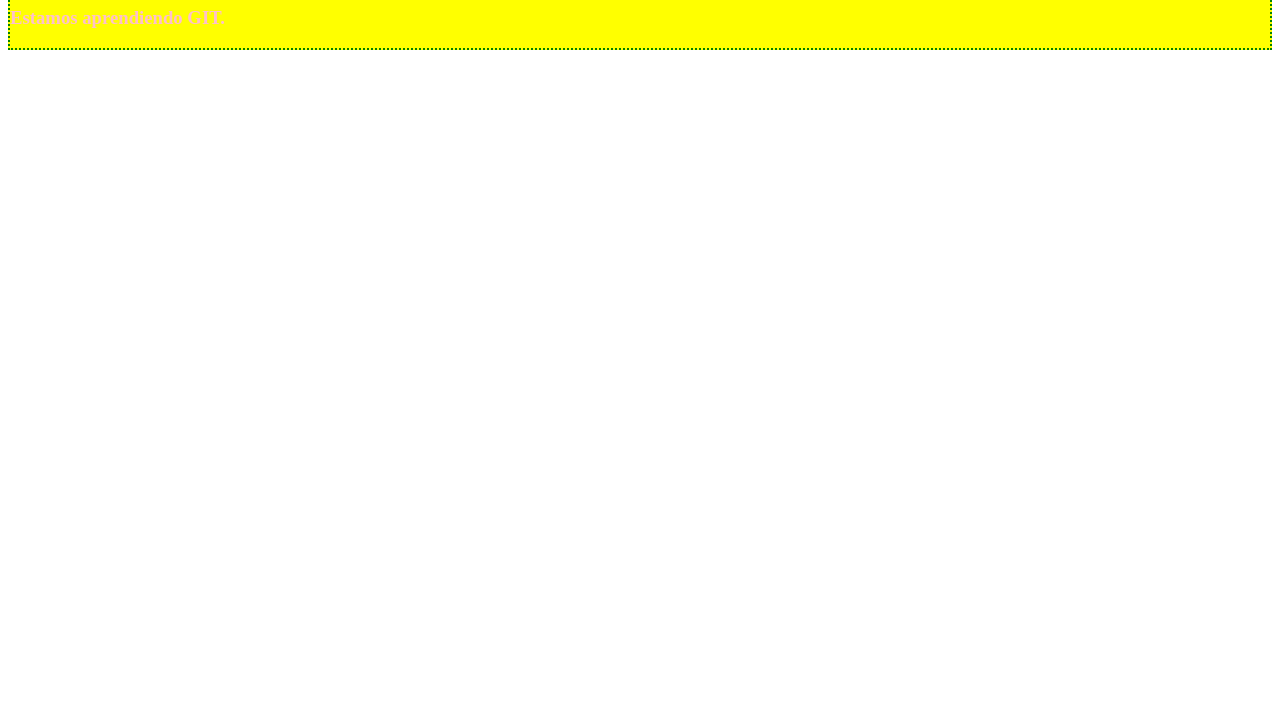
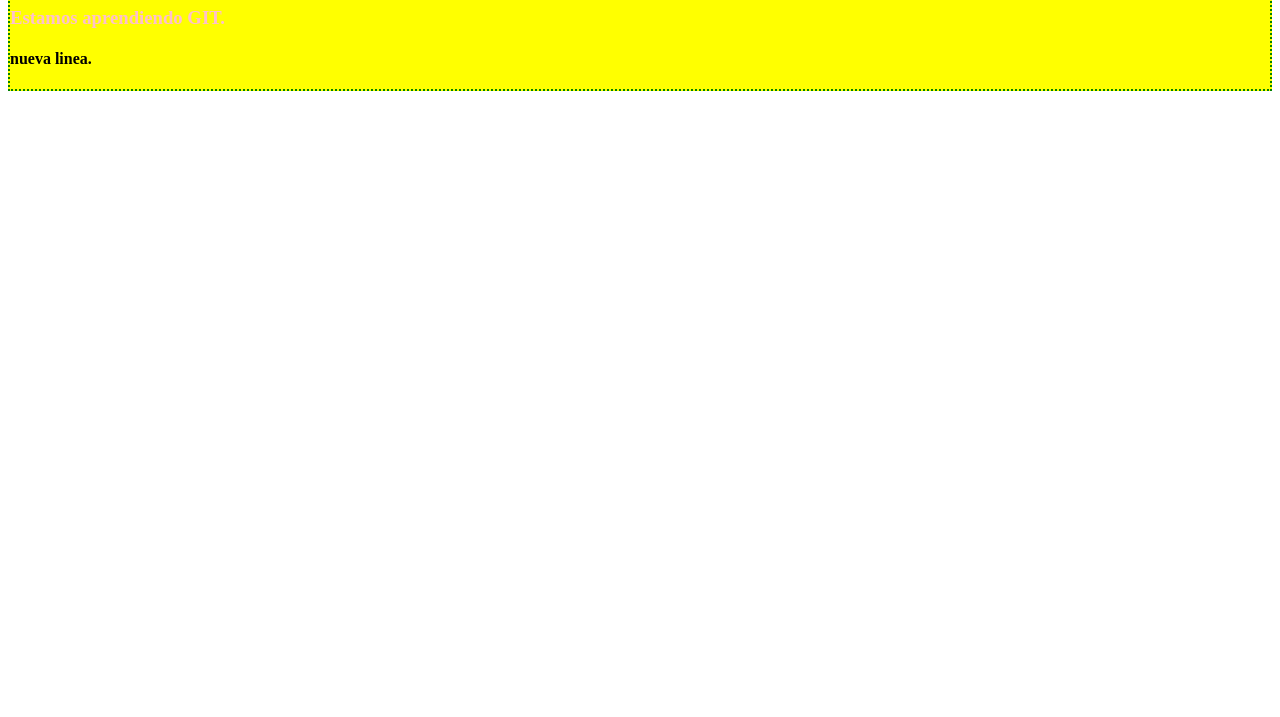
Before and after one commit to nachoarreola/miprimerrepo, a plain HTML site: page index.html in a window 1280 px wide. Shown: the part 83-800 px from the top of the page. Drawn offline with Linux system fonts and the light colour scheme.

Commit message:
Cambios de alguien mas mientras yo no estaba

```diff
--- a/index.html
+++ b/index.html
@@ -3,6 +3,7 @@
 		<div style="background:yellow;border:2px dotted green;">
 			<h1 style="color:blue;">Si que tal buenas tardes.</h1>
 			<h3 style="color:pink;">Estamos aprendiendo GIT.</h3>
+			<h4>nueva linea.</h4>
 		</div>
 	</body>
 </html>
```
